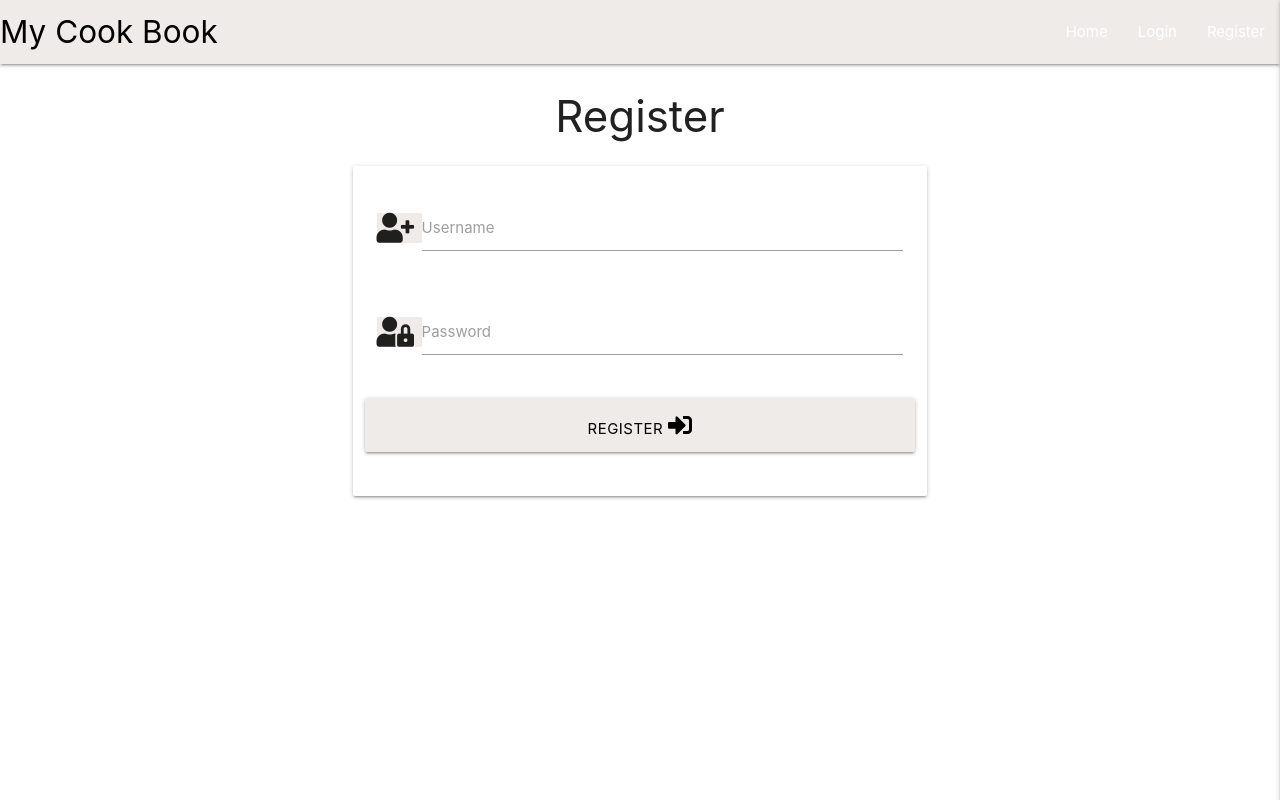
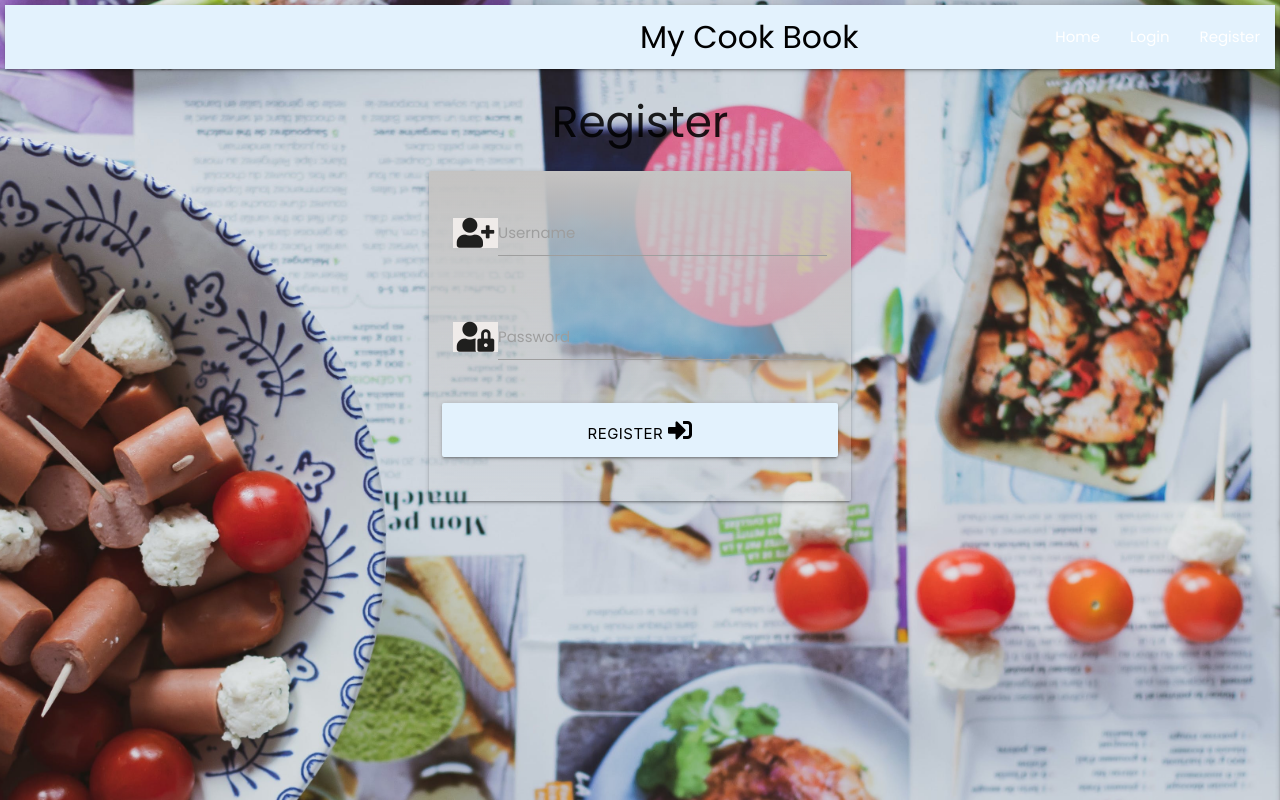
Before and after one commit to EmanuelCaires/MYCOOKBOOK, a Flask app: page /register in a window 1280 px wide. Run offline with Flask 3, Linux system fonts and the light colour scheme; some libraries are stand-ins or nearby versions.

Commit message:
background image added

```diff
--- /dev/null
+++ b/static/css/style.css
@@ -0,0 +1,25 @@
+@import url('https://fonts.googleapis.com/css2?family=Poppins:wght@300;400;500;600;700;800;900 &display=swap');
+
+
+
+body {
+    min-height: 100%;
+    position: fixed;
+    padding: 5px;
+    text-align: center;
+    width: 100%;
+    height: 100%;
+    background: url("../images/mycookbookimage.jpg") no-repeat center center scroll;
+    background-attachment: fixed;
+    background-size: cover;
+    margin-bottom: 100px;
+    font-family: Poppins;
+    box-sizing: inherit;
+
+}
+
+
+
+.card-panel {
+background: linear-gradient(0,rgba(223, 222, 220, 0.1),rgb(196, 195, 194));
+}
--- a/templates/base.html
+++ b/templates/base.html
@@ -1,6 +1,5 @@
 <!DOCTYPE html>
 <html lang="en">
-
 <head>
     <meta charset="UTF-8">
     <meta name="viewport" content="width=device-width, initial-scale=1.0">
@@ -19,7 +18,7 @@
 
     <header>
         <!-- top navbar -->
-        <nav class="nav-extended text-shadow black-text brown lighten-5">
+        <nav class="nav-extended text-shadow black-text blue lighten-5">
             <div class="nav-wrapper">
                 <a href="{{ url_for('get_recipes') }}" class="brand-logo black-text">My Cook Book</a>
                 <a href="#" data-target="mobile-demo" class="sidenav-trigger right"><i class="fas fa-bars black-text"></i></a>
--- a/templates/login.html
+++ b/templates/login.html
@@ -9,7 +9,7 @@
             <!-- username -->
             <div class="row">
                 <div class="input-field col s12">
-                    <i class="fas fa-user-cog prefix  brown lighten-5"></i>
+                    <i class="fas fa-user-cog prefix"></i>
                     <input id="username" name="username" type="text" minlength="5" maxlength="15"
                         pattern="^[a-zA-Z0-9]{5,15}$" class="validate" required>
                     <label for="username">Username</label>
@@ -18,7 +18,7 @@
             <!-- passowrd -->
             <div class="row">
                 <div class="input-field col s12">
-                    <i class="fas fa-user-lock prefix  black-text brown lighten-5"></i>
+                    <i class="fas fa-user-lock prefix "></i>
                     <input id="password" name="password" type="password" minlength="5" maxlength="15"
                         pattern="^[a-zA-Z0-9]{5,15}$" class="validate" required>
                     <label for="password">Password</label>
--- a/templates/profile.html
+++ b/templates/profile.html
@@ -4,7 +4,7 @@
 <div class="row">
     <div class="col s12 m8 offset-m2">
         <div class="card-panel">
-            <h3 class="center-align brown lighten-5 text-darken-4">
+            <h3 class="center-align blue lighten-5text-darken-4">
                 {{ username }}'s Profile
             </h3>
         </div>
--- a/templates/register.html
+++ b/templates/register.html
@@ -4,7 +4,7 @@
 <h3 class="center-align">Register</h3>
 
 <div class="row">
-    <form class="col s12 m8 offset-m2" method="POST" action="{{ url_for('register') }}">
+    <form class="col s12 m6 offset-m3" method="POST" action="{{ url_for('register') }}">
         <div class="card-panel">
             <!-- username -->
             <div class="row">
@@ -26,7 +26,7 @@
             </div>
             <!-- register -->
             <div class="row">
-                <button type="submit" class="col s12 btn-large  black-text brown lighten-5 text-shadow">
+                <button type="submit" class="col s12 btn-large  black-text blue lighten-5 text-shadow">
                     Register <i class="fas fa-sign-in-alt"></i>
                 </button>
             </div>
--- a/templates/static/css/style.css
+++ /dev/null
@@ -1,3 +0,0 @@
-.html{
-    background-color: blue;
-}
```
Also changed, not shown: static/images/mycookbookimage.jpg (added), static/js/script.js (renamed from templates/static/js/script.js), templates/static/images/backgroudimage.jpg (deleted).
